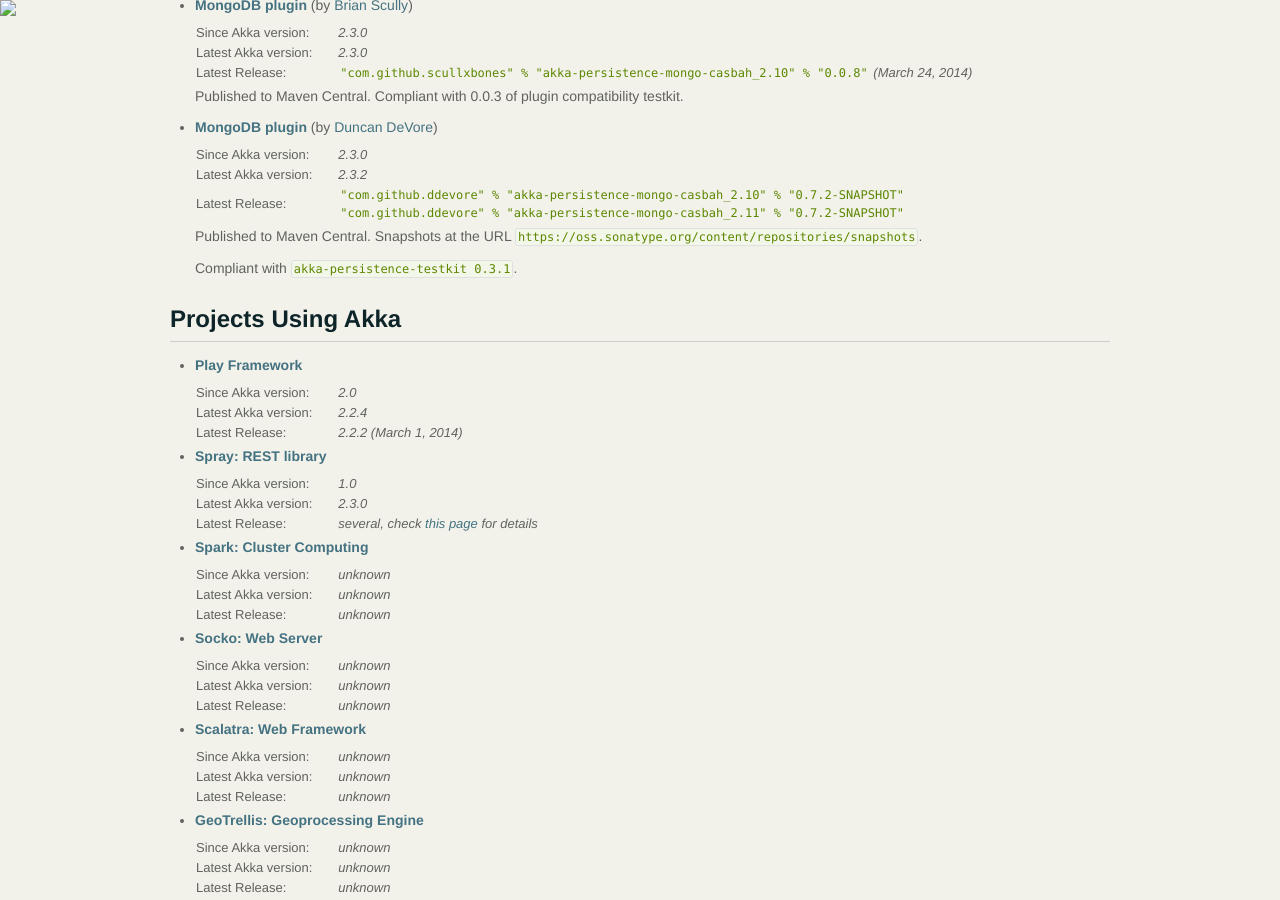
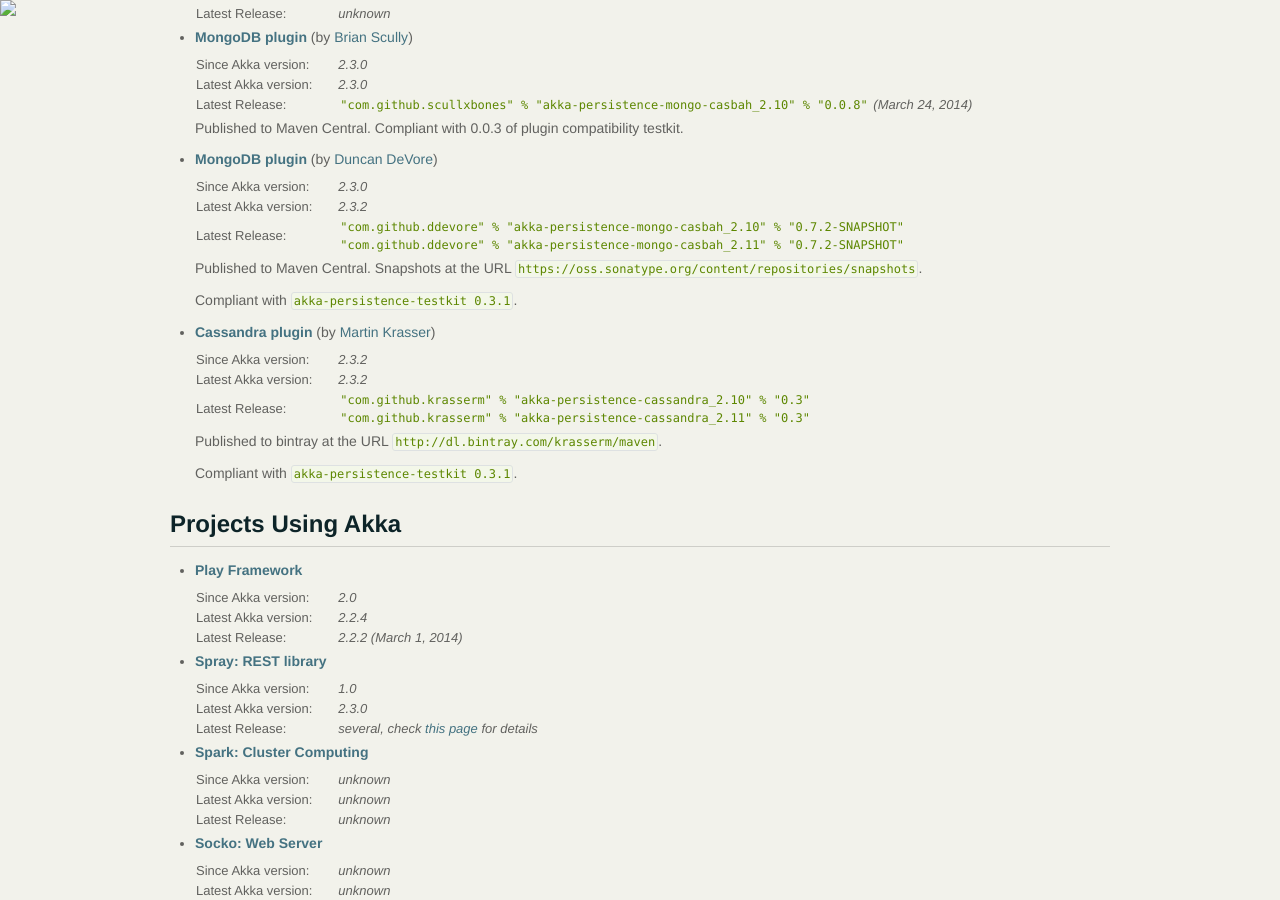
Before and after one commit to raboof/akka.github.com, a Jekyll site: the page built from community/index.md, in a window 1280 px wide and 900 px high, scrolled down 4393 px. Built offline with Jekyll 4.4.1, drawn with Linux system fonts in a browser that asks for light colours; some of the changed text lies outside the part shown.

Commit message:
Cassandra snapshot plugin

```diff
--- a/community/index.md
+++ b/community/index.md
@@ -284,10 +284,12 @@
   <table class="stats">
   <tr><td>Since Akka version:</td><td>2.3.0</td></tr>
   <tr><td>Latest Akka version:</td><td>2.3.2</td></tr>
-  <tr><td>Latest Release:</td><td><code>"com.github.krasserm" % "akka-persistence-cassandra_2.10" % "0.2.1"</code><br><code>"com.github.krasserm" % "akka-persistence-cassandra_2.11" % "0.2.1"</code></td></tr>
+  <tr><td>Latest Release:</td><td><code>"com.github.krasserm" % "akka-persistence-cassandra_2.10" % "0.3"</code><br><code>"com.github.krasserm" % "akka-persistence-cassandra_2.11" % "0.3"</code></td></tr>
   </table>
 
   Published to bintray at the URL `http://dl.bintray.com/krasserm/maven`.
+
+  Compliant with <code>akka-persistence-testkit 0.3.1</code>.
 
 * **[DynamoDB plugin](https://github.com/sclasen/akka-persistence-dynamodb/)** (by [Scott Clasen](https://github.com/sclasen))
 
@@ -377,6 +379,17 @@
 
   Compliant with <code>akka-persistence-testkit 0.3.1</code>.
 
+* **[Cassandra plugin](https://github.com/krasserm/akka-persistence-cassandra/)** (by [Martin Krasser](https://github.com/krasserm))
+
+  <table class="stats">
+  <tr><td>Since Akka version:</td><td>2.3.2</td></tr>
+  <tr><td>Latest Akka version:</td><td>2.3.2</td></tr>
+  <tr><td>Latest Release:</td><td><code>"com.github.krasserm" % "akka-persistence-cassandra_2.10" % "0.3"</code><br><code>"com.github.krasserm" % "akka-persistence-cassandra_2.11" % "0.3"</code></td></tr>
+  </table>
+
+  Published to bintray at the URL `http://dl.bintray.com/krasserm/maven`.
+
+  Compliant with <code>akka-persistence-testkit 0.3.1</code>.
 
 ## Projects Using Akka
 
```
